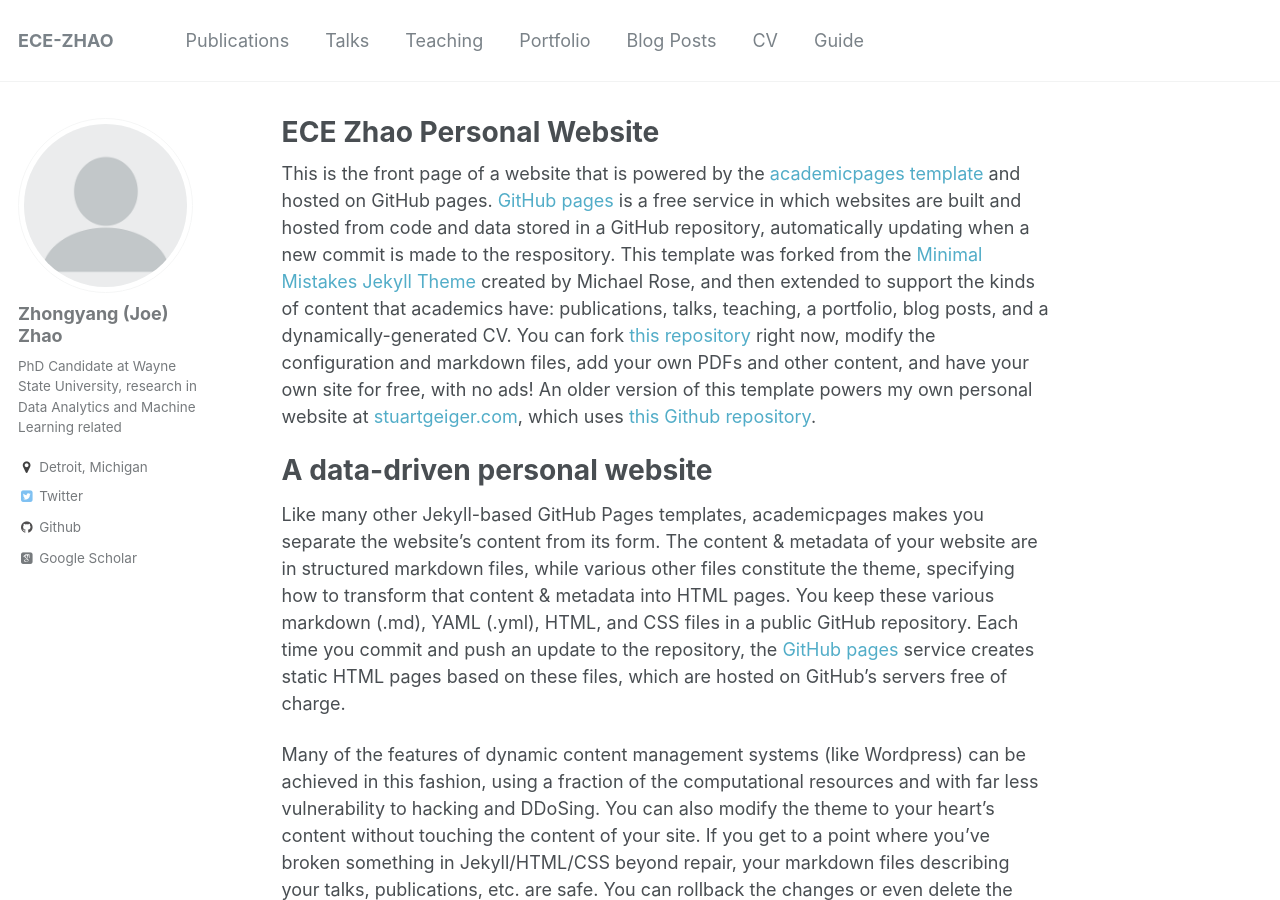
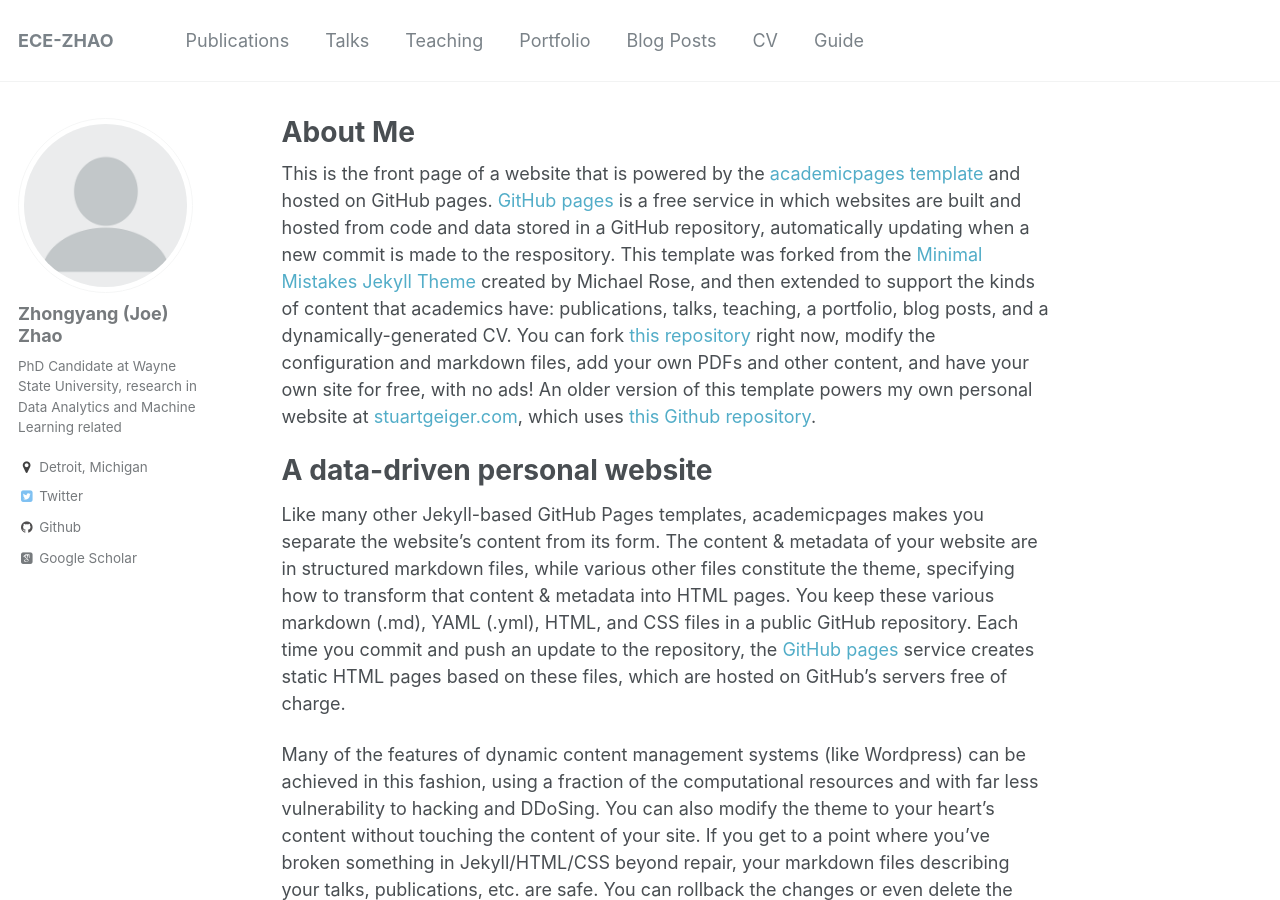
Before and after one commit to ecezhao/ecezhao.github.io, a Jekyll site: the page built from _pages/about.md, in a window 1280 px wide and 900 px high. Built offline with Jekyll 4.4.1, drawn with Linux system fonts in a browser that asks for light colours; some web fonts are replaced.

Commit message:
practice .md

```diff
--- a/_pages/about.md
+++ b/_pages/about.md
@@ -1,6 +1,6 @@
 ---
 permalink: /
-title: "ECE Zhao Personal Website"
+title: "About Me"
 excerpt: "About me"
 author_profile: true
 redirect_from:
```
Also changed, not shown: README.md (+2 -1 lines).
